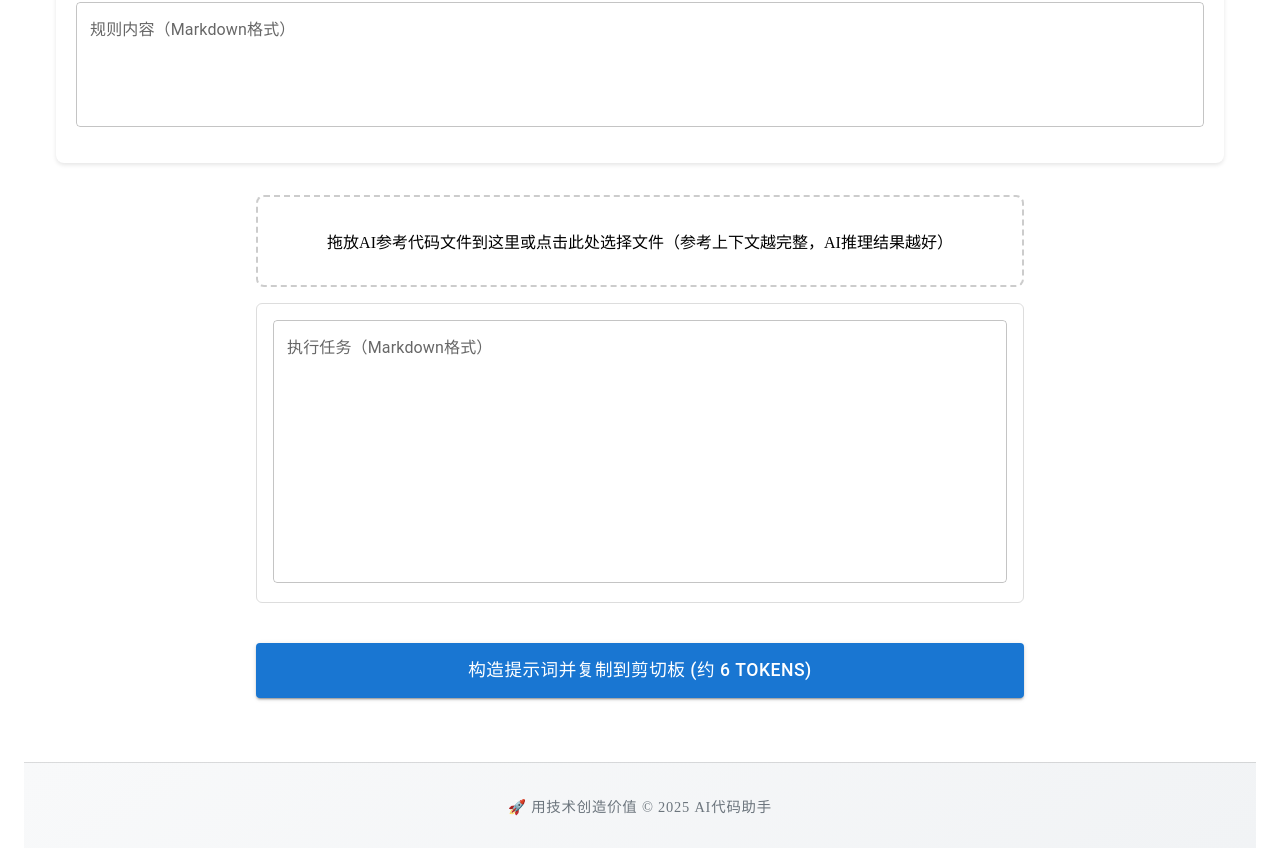
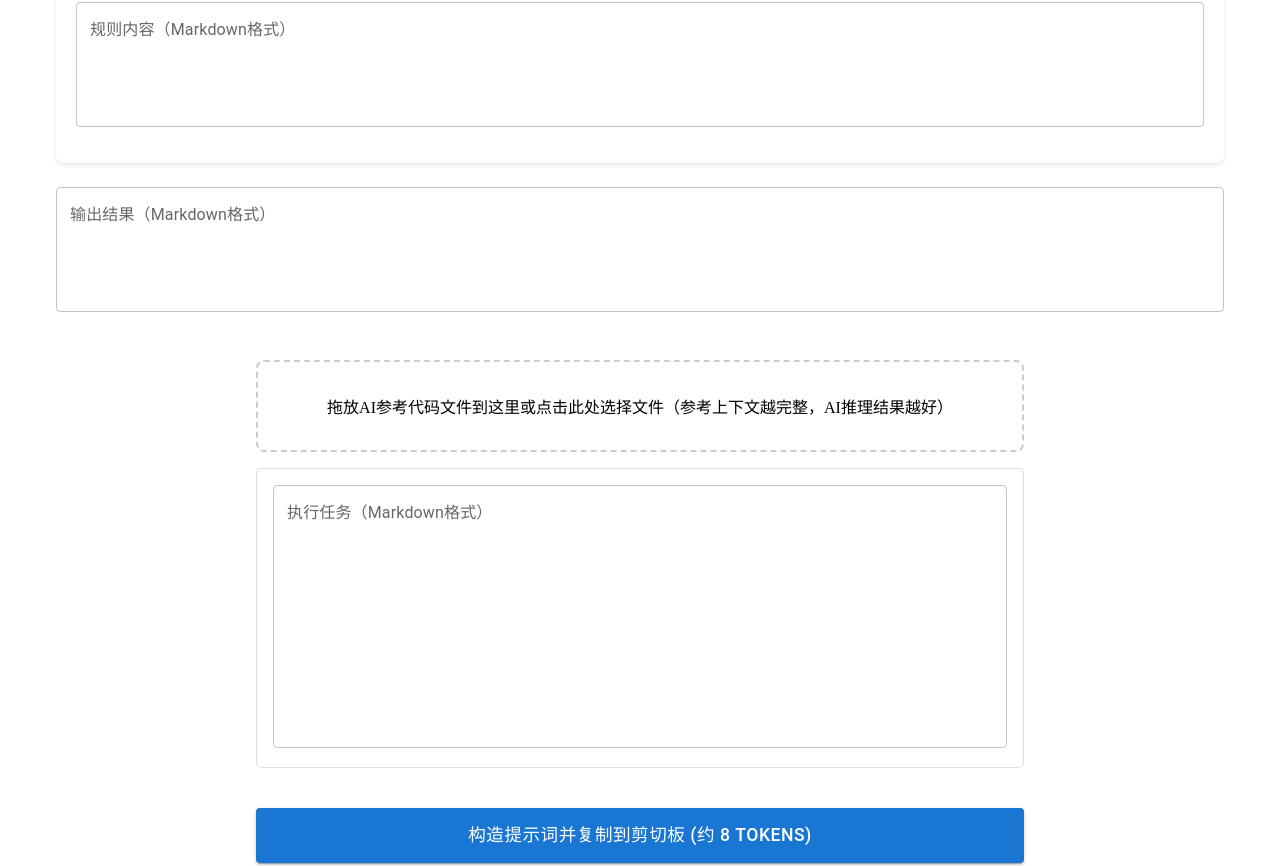
Before and after one commit to ai-coding-labs/ai-coding-prompt-builder, a React (Vite) app: page /ai-coding-prompt-builder/prompt in a window 1280 px wide. Shown: the part 529-1395 px from the top of the page. Built offline with nearby package versions, Linux system fonts and the light colour scheme.

Commit message:
feat: 提示词tokens过大时按钮变色提示

```diff
--- a/src/pages/CopyButton.tsx
+++ b/src/pages/CopyButton.tsx
@@ -3,11 +3,27 @@ import Button from '@mui/material/Button';
 import Snackbar from '@mui/material/Snackbar';
 import Alert from '@mui/material/Alert';
 import {FileInfo} from "../types/types.ts";
+import {keyframes} from '@mui/system';
 
 interface CopyButtonProps {
     content: string;
     files: FileInfo[];
 }
+
+const breathAnimation = keyframes`
+    0% {
+        background-position: 0% 50%;
+        opacity: 0.8;
+    }
+    50% {
+        background-position: 100% 50%;
+        opacity: 1;
+    }
+    100% {
+        background-position: 0% 50%;
+        opacity: 0.8;
+    }
+`;
 
 const formatTokenCount = (count: number): string => {
     if (count >= 10000) {
@@ -31,7 +47,6 @@ const CopyButton: React.FC<CopyButtonProps> = ({content, files}) => {
             `\`\`\`${file.path}\n${file.content}\n\`\`\``
         ).join('\n\n');
         const totalContent = `${content}\n\n${filesContent}`;
-        // 使用近似算法：1个token约等于4个字符
         return Math.ceil(totalContent.length / 4);
     }, [content, files]);
 
@@ -56,13 +71,42 @@ const CopyButton: React.FC<CopyButtonProps> = ({content, files}) => {
             <Button
                 variant="contained"
                 onClick={handleCopy}
-                sx={{
+                sx={theme => ({
                     mt: 3,
                     fontSize: '1.1rem',
                     padding: '12px 24px',
-                    width: '100%'
-                }}>
-                构造提示词并复制到剪切板 (约 {formattedToken} Tokens)
+                    width: '100%',
+                    position: 'relative',
+                    overflow: 'hidden',
+                    '&::before': tokenCount >= 10000 ? {
+                        content: '""',
+                        position: 'absolute',
+                        top: '-4px',
+                        left: '-4px',
+                        right: '-4px',
+                        bottom: '-4px',
+                        background: `linear-gradient(45deg,
+                            rgba(255, 80, 80, 0.8) 0%,
+                            rgba(255, 120, 120, 0.6) 50%,
+                            rgba(255, 80, 80, 0.8) 100%)`,
+                        borderRadius: 'inherit',
+                        animation: `${breathAnimation} 2s infinite ease-in-out`,
+                        zIndex: 1,
+                    } : {},
+                    '& .MuiButton-contained': {
+                        position: 'relative',
+                        zIndex: 2
+                    },
+                    '&:hover': {
+                        backgroundColor: tokenCount >= 10000
+                            ? theme.palette.error.light
+                            : theme.palette.primary.dark
+                    }
+                })}
+            >
+                <span style={{position: 'relative', zIndex: 2}}>
+                    构造提示词并复制到剪切板 (约 {formattedToken} Tokens)
+                </span>
             </Button>
             <Snackbar
                 open={open}
--- a/src/pages/MarkdownEditor.tsx
+++ b/src/pages/MarkdownEditor.tsx
@@ -21,9 +21,10 @@ interface FileInfo {
 interface MarkdownEditorProps {
     ruleContent: string;
     roleContent: string;
+    outputContent: string;
 }
 
-const MarkdownEditor: React.FC<MarkdownEditorProps> = ({ruleContent, roleContent}) => {
+const MarkdownEditor: React.FC<MarkdownEditorProps> = ({ruleContent, roleContent, outputContent}) => {
     const [markdownContent, setMarkdownContent] = useState(() => {
         const saved = localStorage.getItem('markdownContent');
         return saved || '';
@@ -91,7 +92,7 @@ const MarkdownEditor: React.FC<MarkdownEditorProps> = ({ruleContent, roleContent
         </SyntaxHighlighter>
     );
 
-    const combinedContent = `# 角色\n${roleContent}\n\n# 规则\n${ruleContent}\n\n# 任务\n${markdownContent}`;
+    const combinedContent = `# 角色\n${roleContent}\n\n# 规则\n${ruleContent}\n\n# 任务\n${markdownContent}\n\n# 输出格式\n${outputContent}`;
 
     return (
         <div className="editor-container">
--- a/src/pages/PromptTemplate.tsx
+++ b/src/pages/PromptTemplate.tsx
@@ -6,7 +6,6 @@ import {Button, TextField} from '@mui/material';
 import {useNavigate, useParams} from 'react-router-dom';
 
 export default function PromptTemplate() {
-
     const {id} = useParams();
     const navigate = useNavigate();
 
@@ -17,6 +16,11 @@ export default function PromptTemplate() {
 
     const [roleContent, setRoleContent] = useState(() => {
         const saved = localStorage.getItem('roleContent');
+        return saved || '';
+    });
+
+    const [outputContent, setOutputContent] = useState(() => {
+        const saved = localStorage.getItem('outputContent');
         return saved || '';
     });
 
@@ -34,17 +38,21 @@ export default function PromptTemplate() {
         return () => clearTimeout(timer);
     }, [roleContent]);
 
+    useEffect(() => {
+        const timer = setTimeout(() => {
+            localStorage.setItem('outputContent', outputContent);
+        }, 500);
+        return () => clearTimeout(timer);
+    }, [outputContent]);
+
     return (
         <div className="template-container">
-            {/* 标题区域 */}
             <header className="template-header">
                 <h1>AI辅助写代码提示词构造器</h1>
                 <p>支持文件拖拽上传</p>
             </header>
 
-            {/* 功能区域 */}
             <main className="editor-wrapper">
-
                 <div className="role-input-section">
                     <TextField
                         fullWidth
@@ -55,13 +63,7 @@ export default function PromptTemplate() {
                         onChange={(e) => setRoleContent(e.target.value)}
                         label="角色信息（Markdown格式）"
                         variant="outlined"
-                        sx={{
-                            marginBottom: 2,
-                            '& .MuiInputBase-root': {
-                                overflow: 'hidden',
-                                transition: 'height 0.2s ease-out'
-                            }
-                        }}
+                        sx={{marginBottom: 2}}
                     />
                 </div>
 
@@ -75,17 +77,29 @@ export default function PromptTemplate() {
                         onChange={(e) => setRuleContent(e.target.value)}
                         label="规则内容（Markdown格式）"
                         variant="outlined"
-                        sx={{
-                            marginBottom: 2,
-                            '& .MuiInputBase-root': {
-                                overflow: 'hidden',
-                                transition: 'height 0.2s ease-out'
-                            }
-                        }}
+                        sx={{marginBottom: 2}}
                     />
                 </div>
 
-                <MarkdownEditor ruleContent={ruleContent} roleContent={roleContent}/>
+                <div className="output-input-section">
+                    <TextField
+                        fullWidth
+                        multiline
+                        minRows={4}
+                        maxRows={10}
+                        value={outputContent}
+                        onChange={(e) => setOutputContent(e.target.value)}
+                        label="输出结果（Markdown格式）"
+                        variant="outlined"
+                        sx={{marginBottom: 2}}
+                    />
+                </div>
+
+                <MarkdownEditor
+                    ruleContent={ruleContent}
+                    roleContent={roleContent}
+                    outputContent={outputContent}
+                />
             </main>
 
             {id && (
```
